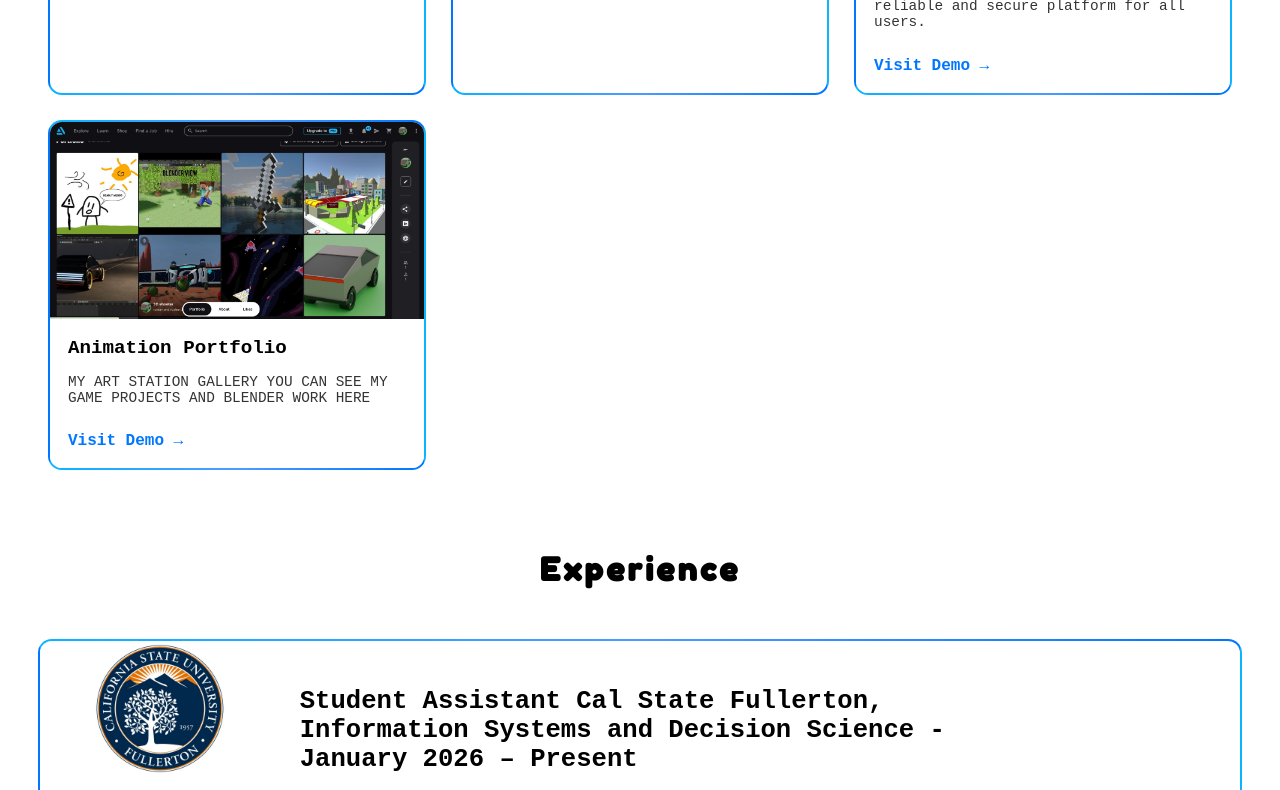
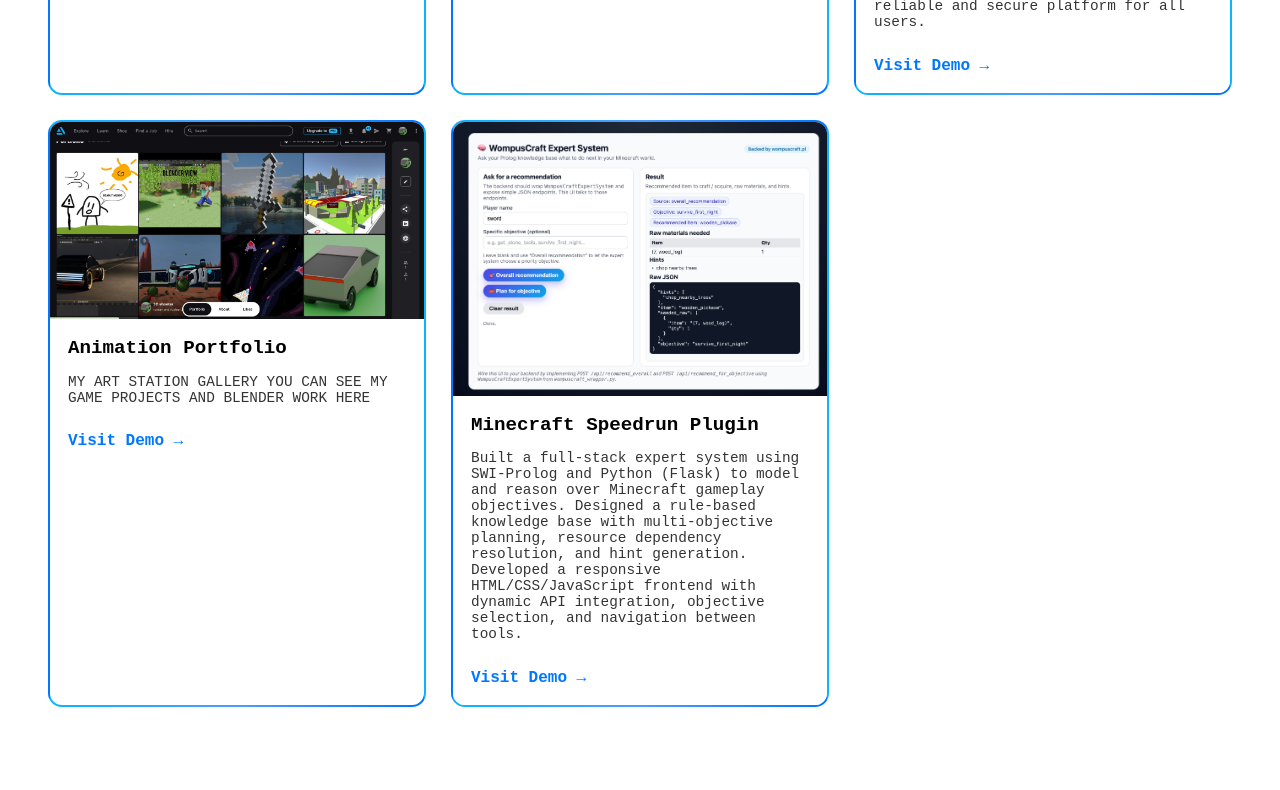
Before and after one commit to Ruman2304/Reactportfolio, a React (Vite) app: page / in a window 1280 px wide. Shown: the part 2660-3450 px from the top of the page. Built offline with nearby package versions, Linux system fonts and the light colour scheme.

Commit message:
project update

```diff
--- a/src/Dives.jsx
+++ b/src/Dives.jsx
@@ -5,6 +5,8 @@
 import houe from "./assets/housde.png"
 import anim from "./assets/ani.png"
 import job from "./assets/jobportal.png"
+import mine from "./assets/mine.webp"
+
 const projects = [
   {
     id: 1,
@@ -33,6 +35,17 @@
     desc: "MY ART STATION GALLERY YOU CAN SEE MY GAME PROJECTS AND BLENDER WORK HERE",
     img: anim,
     href:"https://www.artstation.com/rushan23"
+  },
+  {
+    id: 4,
+    title: "Minecraft Speedrun Plugin",
+    desc: "Built a full-stack expert system using SWI-Prolog and Python (Flask) to model and reason over Minecraft gameplay objectives.\n"+
+
+"Designed a rule-based knowledge base with multi-objective planning, resource dependency resolution, and hint generation.\n"+
+
+"Developed a responsive HTML/CSS/JavaScript frontend with dynamic API integration, objective selection, and navigation between tools.",
+    img: mine,
+    href:"https://github.com/Ruman2304/Wampuscraft"
   },
 
 ];
```
Also changed, not shown: src/assets/mine.webp (added).
